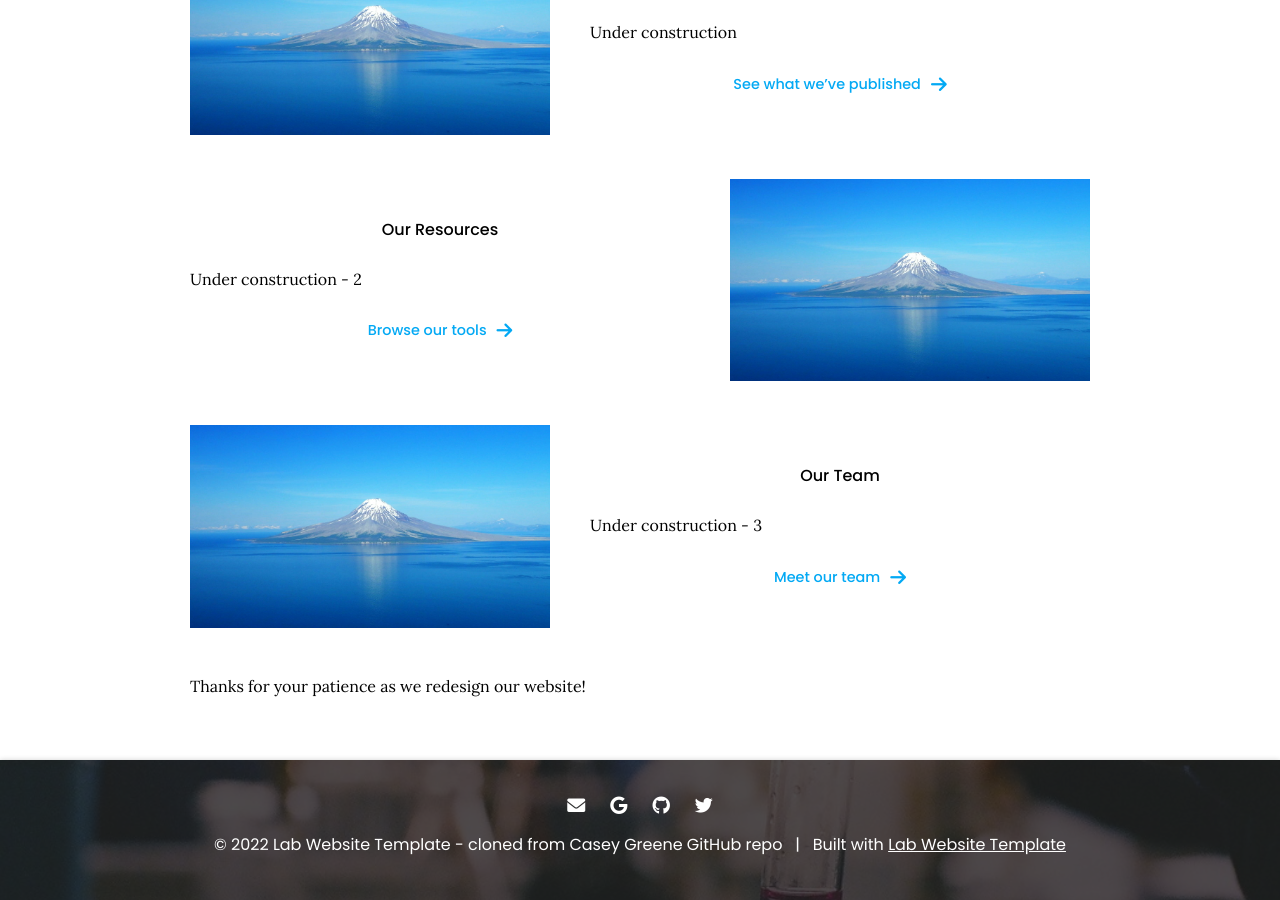
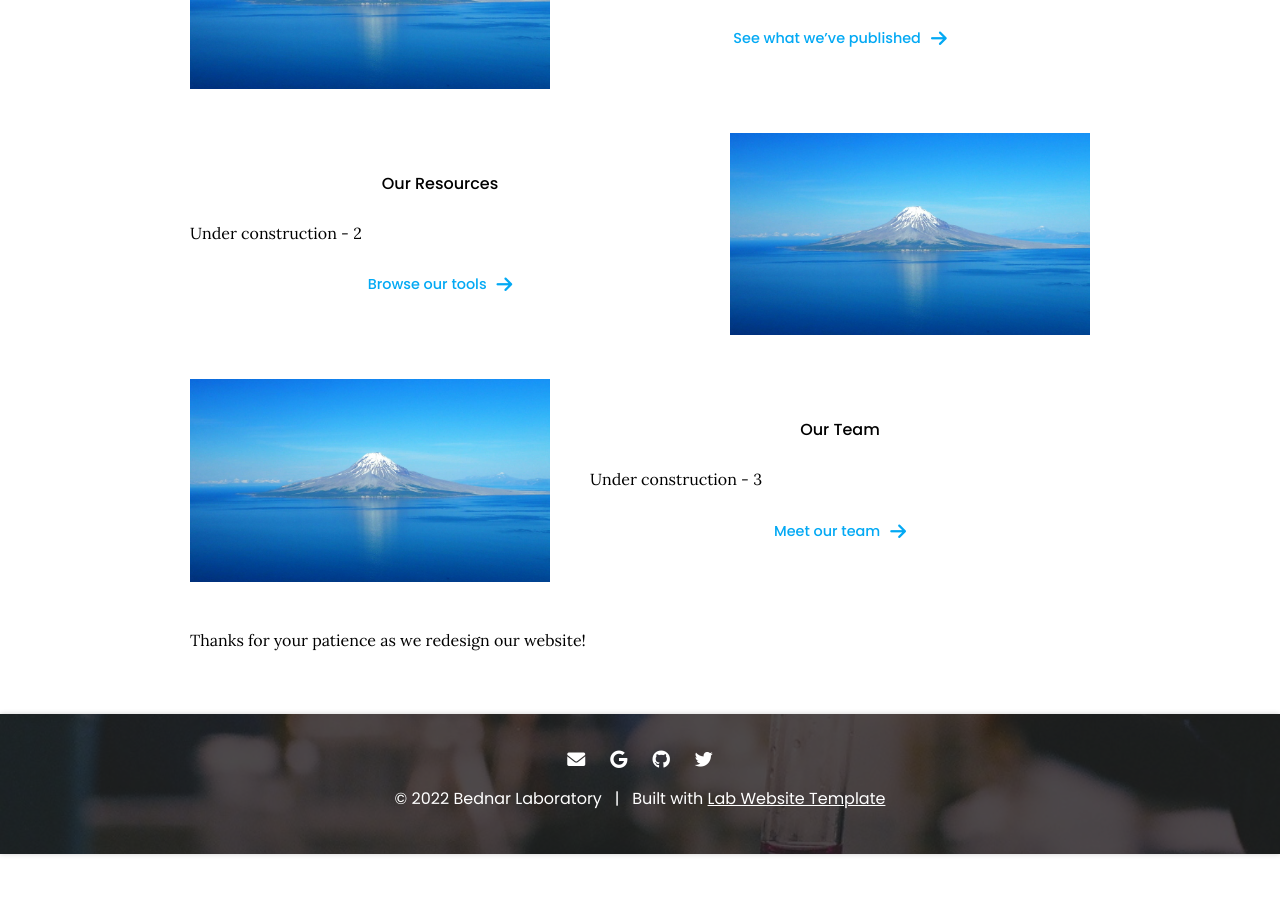
Before and after one commit to Bednar-lab/bednarlab, a Jekyll site: the page built from index.md, in a window 1280 px wide and 900 px high, scrolled down 966 px. Built offline with Jekyll 4.4.1, drawn with Linux system fonts in a browser that asks for light colours; after the commit the page ends 1820 px from its top, so only the background shows below that; some of the changed text lies outside the part shown.

Commit message:
Home page title update

```diff
--- a/_config.yaml
+++ b/_config.yaml
@@ -1,7 +1,7 @@
 ### basic settings
 
 # site properties and page defaults
-title: Lab Website Template - cloned from Casey Greene GitHub repo
+title: Bednar Laboratory
 description: An easy-to-use, flexible website template for labs, with automatic citations, GitHub tag imports, pre-built components, and more.
 logo: images/logo.svg
 header: images/background.jpg
```
